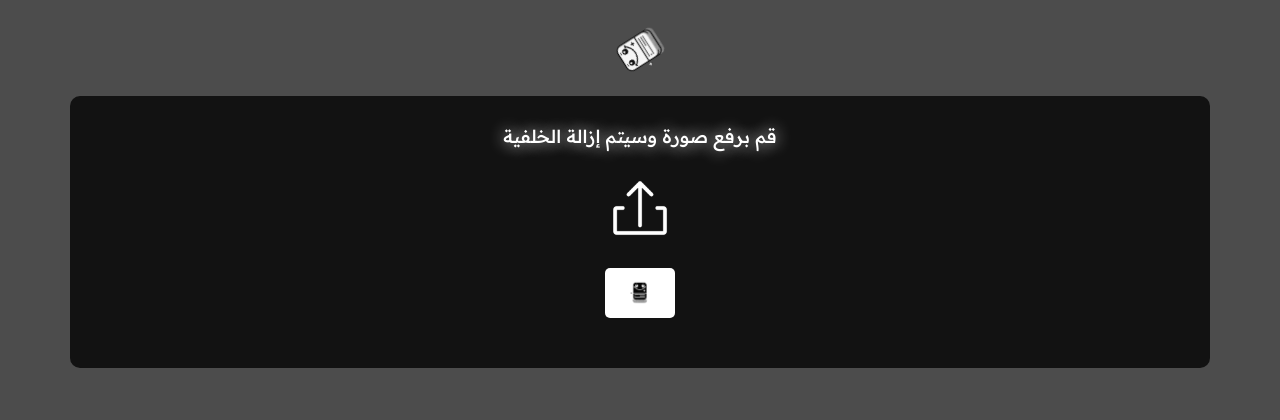
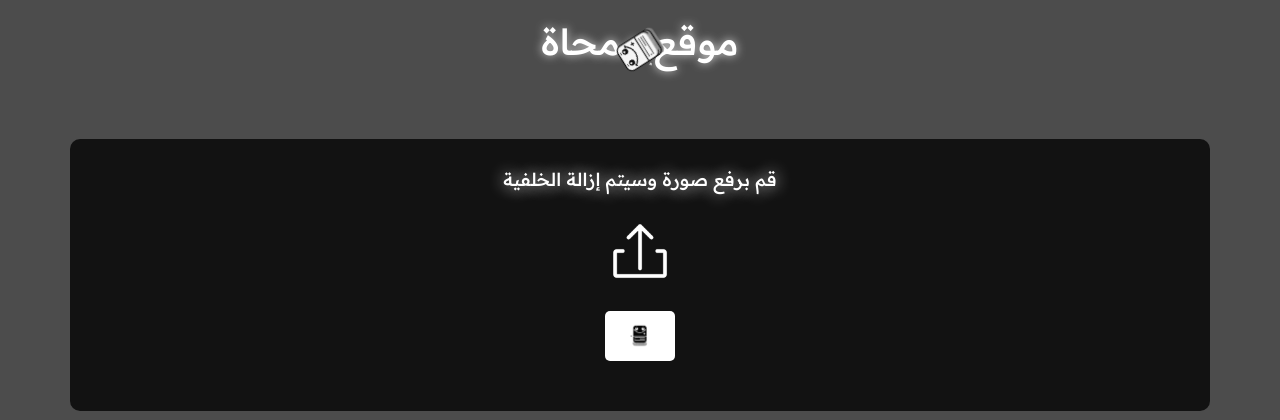
Before and after one commit to younesaitmess23/mmhat, a Flask app: page / in a window 1280 px wide. Shown: the top 420 px of the page. Run offline with Flask 3, Linux system fonts and the light colour scheme; parts of the project's set-up code (start-up, migrations or seed data) failed here and were passed over.

Commit message:
Update index.html

```diff
--- a/templates/index.html
+++ b/templates/index.html
@@ -101,7 +101,7 @@
         #resultPopupContent img {
             width: 100%;
             height: 100%;
-            object-fit: cover;
+            object-fit: contain;
             border: 5px solid red;
             border-radius: 10px;
         }
@@ -156,7 +156,7 @@
 </div>
 
 <header>
-    <h1></h1>
+    <h1>موقع ممحاة</h1>
 </header>
 
 <div class="container mt-5">
```
